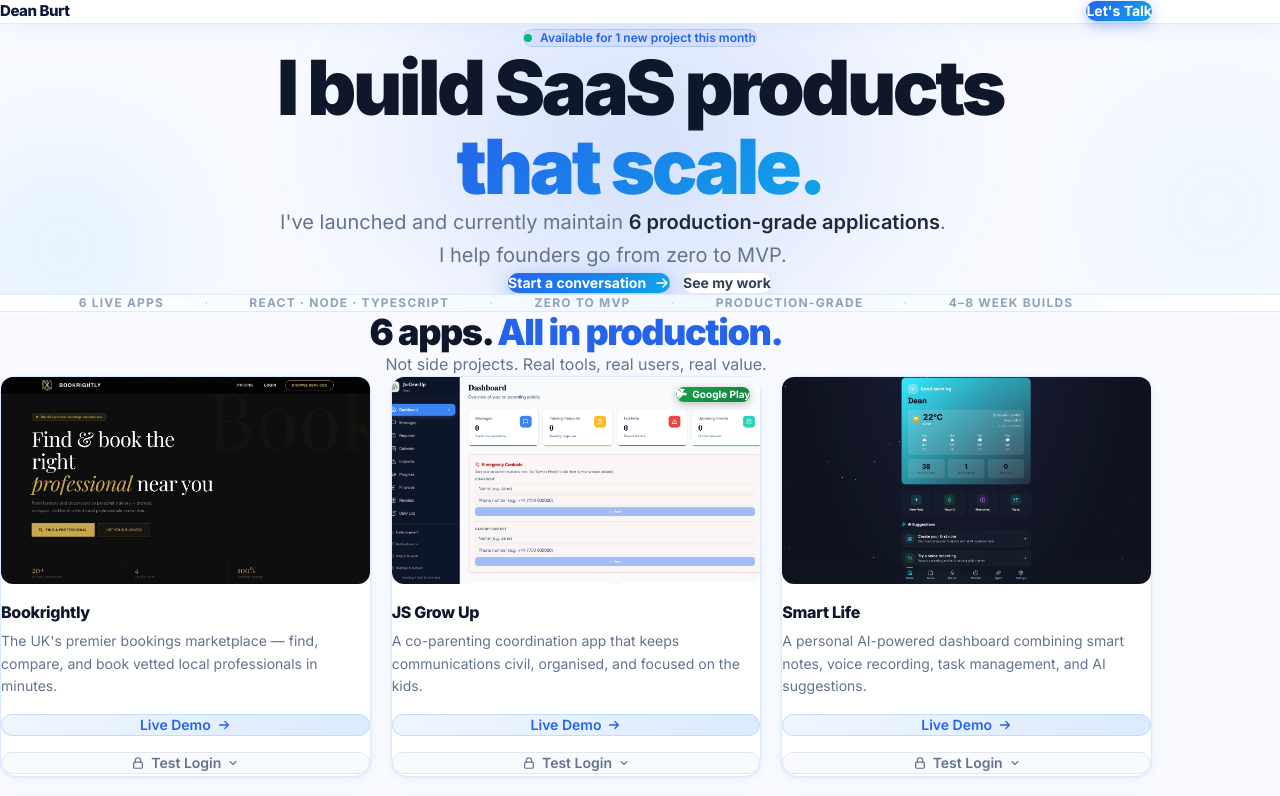
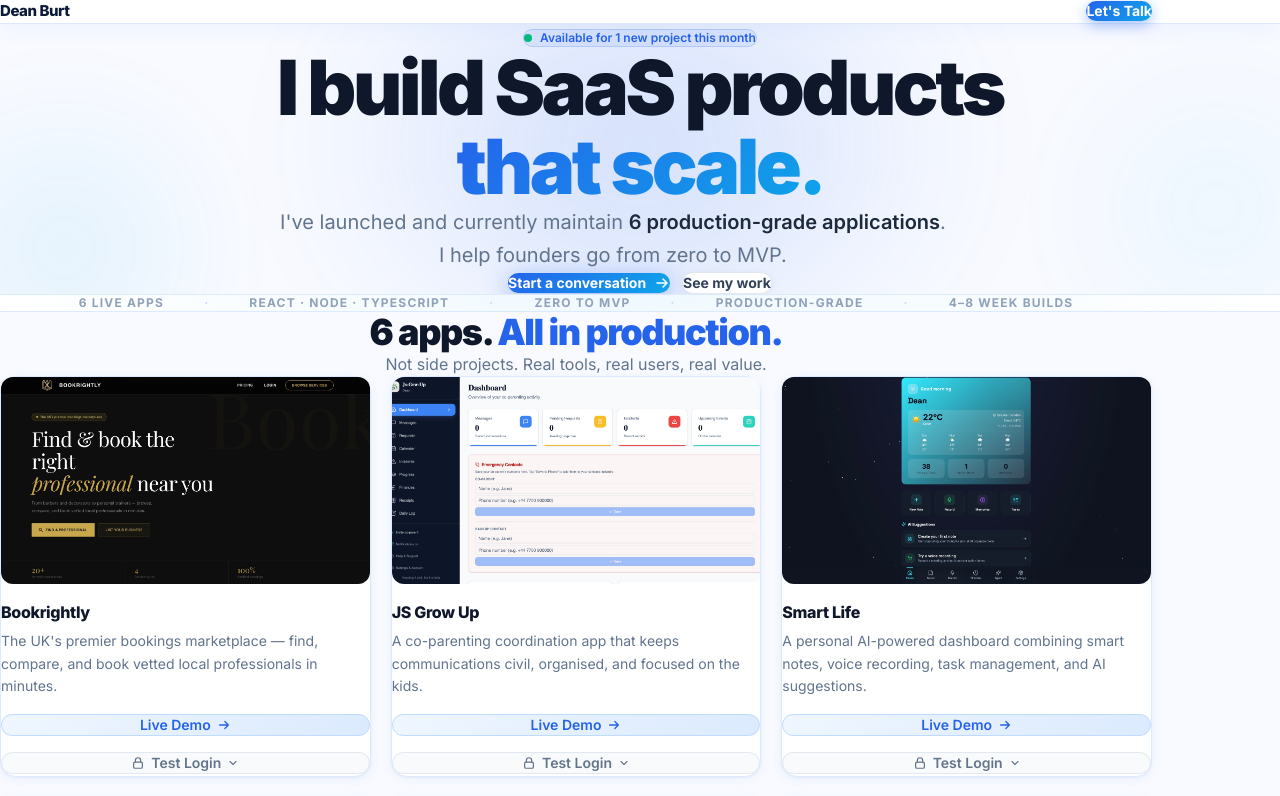
Before and after one commit to dean1234533/deanburt-dev, a React (Vite) app: page / in a window 1280 px wide. Shown: the top 796 px of the page. Built offline with nearby package versions, Linux system fonts and the light colour scheme.

Commit message:
Remove Google Play badge from JS Grow Up card

```diff
--- a/src/App.jsx
+++ b/src/App.jsx
@@ -16,7 +16,6 @@ const apps = [
     description: "A co-parenting coordination app that keeps communications civil, organised, and focused on the kids.",
     demo: "https://js-grw-up.com/",
     img: "/images/2.jpg",
-    badge: "Google Play",
     testLogin: true,
   },
   {
```
